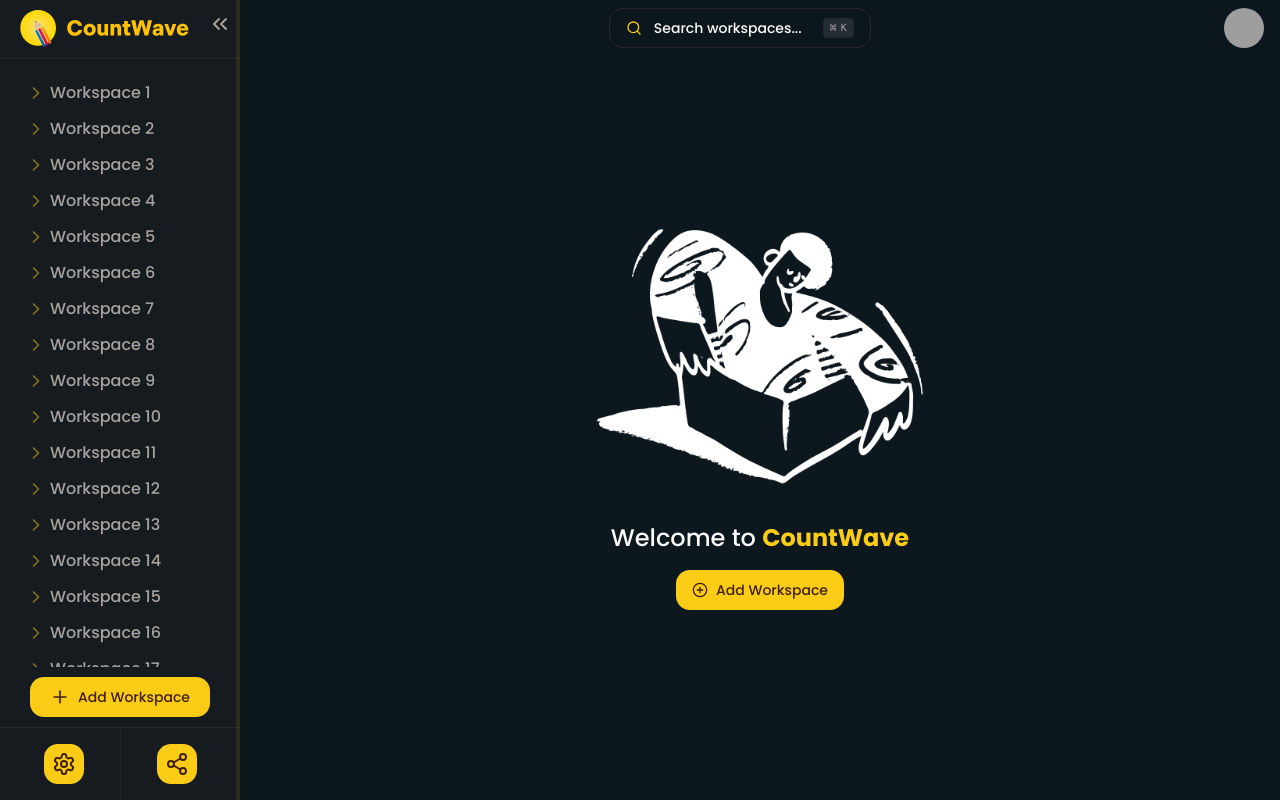
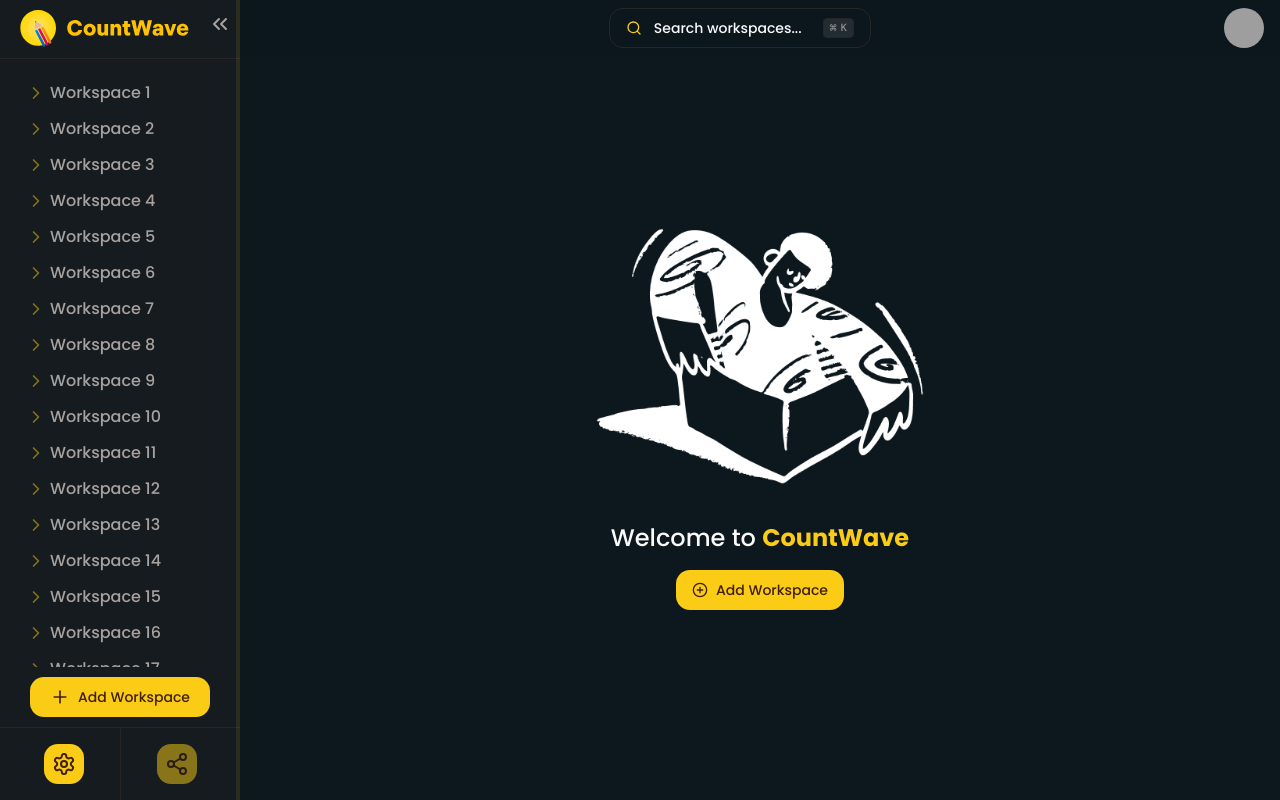
Before and after one commit to Riceham/todo, a Next.js app: page /dashboard in a window 1280 px wide. Built offline with nearby package versions, Linux system fonts and the light colour scheme; grey boxes are pictures that could not be loaded.

Commit message:
disabled share todo list conditionally

```diff
--- a/app/(main)/_components/navigation.tsx
+++ b/app/(main)/_components/navigation.tsx
@@ -1,7 +1,7 @@
 "use client";
 
 import { ChevronsLeft, Plus, Settings, Share2 } from "lucide-react";
-import { usePathname } from "next/navigation";
+import { useParams, usePathname } from "next/navigation";
 import { type ElementRef, useRef, useState, useEffect } from "react";
 import { useMediaQuery } from "usehooks-ts";
 
@@ -19,6 +19,7 @@
 
 export const Navigation = () => {
   const pathname = usePathname();
+  const params = useParams();
   const settings = useSettings();
   const share = useShare();
   const workspace = useWorkspace();
@@ -158,6 +159,8 @@
             <Separator orientation="vertical" className="h-full" />
 
             <Button
+              disabled={!params.workspaceId}
+              aria-disabled={!params.workspaceId}
               onClick={share.onOpen}
               size="icon"
               className="my-4"
```
